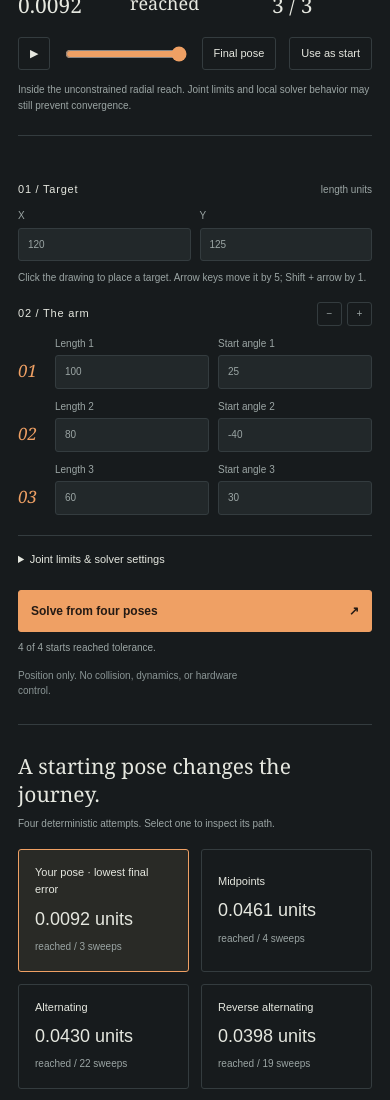
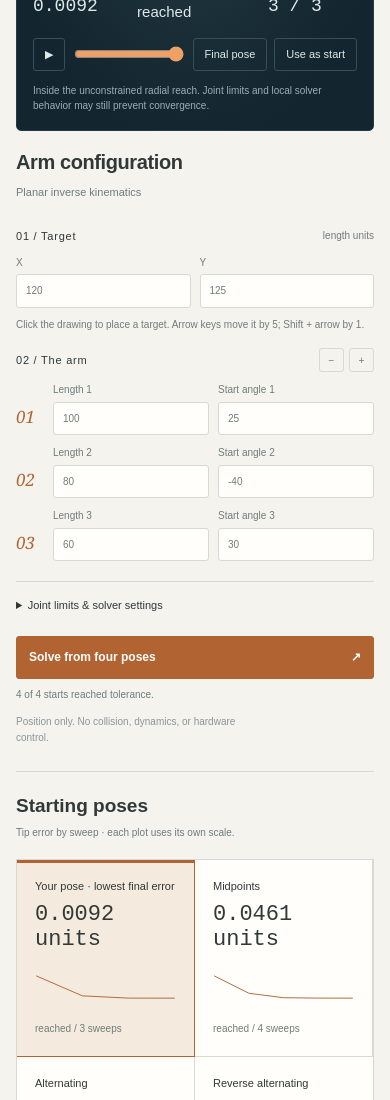
Before and after one commit to Michaelhoang8/reach-studio, a website with bundled scripts: page index.html in a window 390 px wide. Shown: the part 460-1560 px from the top of the page. Built offline with nearby package versions, Linux system fonts and the light colour scheme.

Commit message:
Expand robotics drawing board and add convergence comparisons

```diff
--- a/app.js
+++ b/app.js
@@ -132,10 +132,12 @@ worker.onerror = () => {
   $("error").textContent = "The solver worker stopped. Reload to restart it.";
 };
 function renderRuns() {
+  const focusRun = document.activeElement?.dataset.run;
   $("runs").replaceChildren();
   result.runs.forEach((run, i) => {
     const b = document.createElement("button");
     b.setAttribute("aria-pressed", i === selected);
+    b.dataset.run = i;
     const name = document.createElement("span");
     name.textContent =
       run.name + (i === result.best ? " · lowest final error" : "");
@@ -144,7 +146,26 @@ function renderRuns() {
     const meta = document.createElement("small");
     meta.textContent =
       run.status + " / " + (run.snapshots.length - 1) + " sweeps";
-    b.append(name, error, meta);
+    const plot = document.createElementNS("http://www.w3.org/2000/svg", "svg");
+    plot.setAttribute("viewBox", "0 0 240 46");
+    plot.setAttribute("aria-hidden", "true");
+    plot.classList.add("convergence");
+    const maximum = Math.max(...run.snapshots.map((s) => s.error), 1e-12);
+    const path = document.createElementNS(plot.namespaceURI, "polyline");
+    path.setAttribute(
+      "points",
+      run.snapshots
+        .map(
+          (s, j) =>
+            `${2 + (236 * j) / Math.max(1, run.snapshots.length - 1)},${42 - (38 * s.error) / maximum}`,
+        )
+        .join(" "),
+    );
+    path.setAttribute("fill", "none");
+    path.setAttribute("stroke", "currentColor");
+    path.setAttribute("stroke-width", "1.6");
+    plot.append(path);
+    b.append(name, error, plot, meta);
     b.onclick = () => {
       stop();
       selected = i;
@@ -154,6 +175,10 @@ function renderRuns() {
     };
     $("runs").append(b);
   });
+  if (focusRun)
+    document
+      .querySelector(`[data-run="${focusRun}"]`)
+      ?.focus({ preventScroll: true });
 }
 function render() {
   if (!result) return;
@@ -190,7 +215,7 @@ function render() {
     step +
     ". Tip error " +
     s.error.toFixed(4) +
-    " units.</title>";
+    ' units.</title><defs><linearGradient id="arm-metal" x1="0" y1="0" x2="1" y2="1"><stop offset="0" stop-color="#ffdbac"/><stop offset=".48" stop-color="#f7ad68"/><stop offset="1" stop-color="#cb6b37"/></linearGradient></defs>';
   for (let i = -2; i <= 2; i++) {
     const offset = (i * radius) / 2;
     svg +=
@@ -294,7 +319,7 @@ function render() {
   svg +=
     '<polyline class="arm" points="' +
     points(s.points) +
-    '" fill="none" stroke="#efa064" stroke-width="9" stroke-linejoin="round" stroke-linecap="round"/>';
+    '" fill="none" stroke="url(#arm-metal)" stroke-width="13" stroke-linejoin="round" stroke-linecap="round"/>';
   s.points.forEach((p, i) => {
     svg +=
       '<circle cx="' +
@@ -319,7 +344,7 @@ function render() {
     x(target.x) +
     '" cy="' +
     y(target.y) +
-    '" r="11" fill="none" stroke="#e5e7df" stroke-width="1.3"/><path d="M ' +
+    '" r="11" class="target-ring" fill="none" stroke="#e5e7df" stroke-width="1.3"/><path d="M ' +
     (x(target.x) - 17) +
     " " +
     y(target.y) +
--- a/index.html
+++ b/index.html
@@ -18,7 +18,7 @@
           >STUDIO</span
         >
       </div>
-      <p>Motion, one joint at a time.</p>
+
       <div class="header-actions">
         <button id="example">Three-link study</button
         ><button id="trap">The straight-arm trap</button
@@ -30,8 +30,8 @@
       <div class="workbench">
         <aside>
           <div class="section-title">
-            <h1>Find a way there.</h1>
-            <p>A planar inverse-kinematics workshop.</p>
+            <h1>Arm configuration</h1>
+            <p>Planar inverse kinematics</p>
           </div>
           <form id="controls">
             <div class="label-row">
@@ -163,8 +163,8 @@
       </div>
       <section class="alternatives">
         <div>
-          <h2>A starting pose changes the journey.</h2>
-          <p>Four deterministic attempts. Select one to inspect its path.</p>
+          <h2>Starting poses</h2>
+          <p>Tip error by sweep · each plot uses its own scale.</p>
         </div>
         <div id="runs"></div>
       </section>
@@ -215,7 +215,7 @@
       </details>
       <footer>
         <span>REACH STUDIO / PLANAR ROBOTICS</span
-        ><span>Local computation. Four starts. Every step visible.</span>
+        ><span>CCD / position only</span>
       </footer>
     </main>
   </body>
--- a/style.css
+++ b/style.css
@@ -540,3 +540,201 @@ footer {
     transition: none !important;
   }
 }
+
+/* Drawing board and configuration rail */
+:root {
+  color-scheme: light;
+  --bg: #f4f3ee;
+  --panel: #fff;
+  --line: #d8d9d3;
+  --text: #303938;
+  --muted: #6f7d7b;
+  --accent: #b26332;
+}
+header {
+  padding: 18px 3%;
+  min-height: 75px;
+  background: #fffefa;
+}
+main {
+  max-width: 1600px;
+  padding: 0 3%;
+}
+.workbench {
+  grid-template-columns: minmax(0, 1fr) 290px;
+  gap: 28px;
+  padding: 26px 0;
+}
+aside {
+  grid-column: 2;
+  grid-row: 1;
+  border: 0;
+  padding: 0;
+}
+h1 {
+  font:
+    600 20px Arial,
+    sans-serif;
+  letter-spacing: -0.4px;
+}
+input:not([type="checkbox"]):not([type="range"]) {
+  background: #fffefa;
+}
+.canvas-panel {
+  grid-column: 1;
+  grid-row: 1;
+  padding: 22px;
+  background: radial-gradient(ellipse at 50% 40%, #233b44, #13252e 75%);
+  border: 1px solid #223c46;
+  border-radius: 5px;
+  color: #e0e9e9;
+  align-self: start;
+  --muted: #9aafb5;
+  --line: #35505a;
+  --accent: #efa064;
+}
+.canvas-top {
+  margin-bottom: 10px;
+}
+#scene {
+  max-height: none;
+  min-width: 0;
+}
+#scene .arm {
+  filter: drop-shadow(0 6px 4px #0005);
+}
+#scene text {
+  fill: #a1b4ba;
+}
+.target-ring {
+  animation: target-focus 2.4s ease-in-out infinite;
+}
+@keyframes target-focus {
+  0%,
+  100% {
+    opacity: 1;
+  }
+  50% {
+    opacity: 0.4;
+  }
+}
+.readout {
+  gap: 15px;
+}
+.readout strong {
+  font:
+    25px ui-monospace,
+    monospace;
+}
+#outcome {
+  font:
+    18px Arial,
+    sans-serif;
+  margin-top: 10px;
+}
+.canvas-panel button:hover:not(:disabled) {
+  background: #324d58;
+}
+.primary {
+  color: #fff;
+}
+.primary:hover:not(:disabled) {
+  background: #975027;
+  border-color: #975027;
+}
+button:hover:not(:disabled) {
+  background: #e8ebe4;
+  border-color: #a9b8ae;
+}
+.alternatives {
+  padding: 23px 0;
+}
+.alternatives h2 {
+  font:
+    600 19px Arial,
+    sans-serif;
+}
+#runs {
+  gap: 0;
+  border: 1px solid var(--line);
+}
+#runs button {
+  border: 0;
+  border-right: 1px solid var(--line);
+  border-radius: 0;
+  background: #fffefa;
+  padding: 18px;
+}
+#runs button:last-child {
+  border-right: 0;
+}
+#runs button[aria-pressed="true"] {
+  box-shadow: inset 0 3px #b26332;
+  background: #f4eade;
+}
+.convergence {
+  display: block;
+  width: 100%;
+  height: 46px;
+  margin: 12px 0 8px;
+  color: #ad643a;
+}
+#runs button strong {
+  font:
+    22px ui-monospace,
+    monospace;
+}
+#error {
+  color: #a73628;
+}
+@media (max-width: 1000px) {
+  .workbench {
+    grid-template-columns: minmax(0, 1fr) 250px;
+    gap: 20px;
+  }
+  .canvas-panel {
+    padding: 16px;
+  }
+}
+@media (max-width: 700px) {
+  main {
+    padding: 0 16px;
+  }
+  .workbench {
+    display: flex;
+    padding-top: 18px;
+  }
+  aside {
+    width: 100%;
+  }
+  .canvas-panel {
+    width: 100%;
+  }
+  .section-title {
+    display: block;
+  }
+  .transport {
+    gap: 7px;
+    flex-wrap: wrap;
+  }
+  .transport input {
+    min-width: 65px;
+  }
+  .readout strong {
+    font-size: 18px;
+  }
+  #outcome {
+    font-size: 15px;
+  }
+  .canvas-legend {
+    flex-wrap: wrap;
+  }
+  #runs button {
+    border-bottom: 1px solid var(--line);
+  }
+}
+@media (prefers-reduced-motion: reduce) {
+  * {
+    animation: none !important;
+  }
+}
```
Also changed, not shown: README.md, docs/plateau.png, docs/workbench.png.
